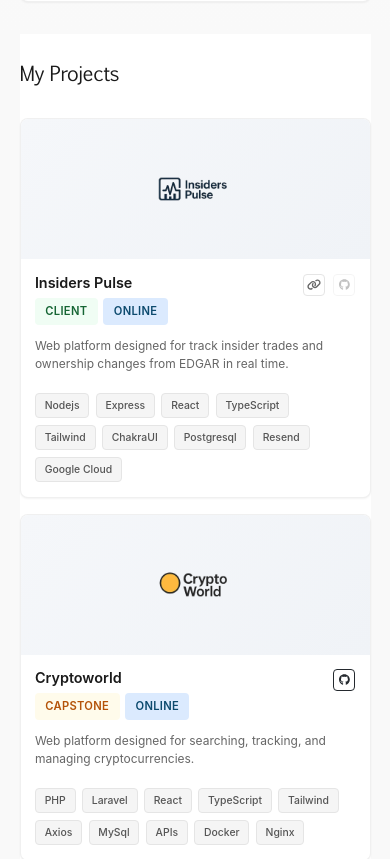
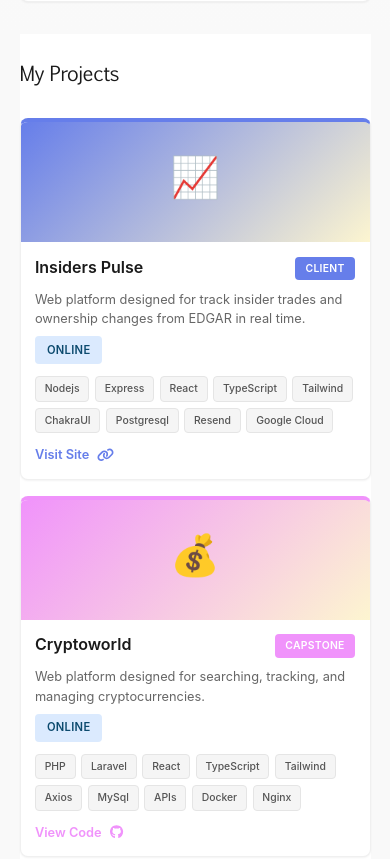
Before and after one commit to monsieurlopez/site_web_2.0, a React (Vite) app: page / in a window 390 px wide. Shown: the part 1539-2398 px from the top of the page. Built offline with nearby package versions, Linux system fonts and the light colour scheme; a web font is replaced by a local one.

Commit message:
refactor: redesign portfolio cards with aion style - gradient header with emoji, clean layout
Amp-Thread-ID: https://ampcode.com/threads/T-019bfacf-528e-7266-98e7-14e27658c022
Co-authored-by: Amp <amp@ampcode.com>

```diff
--- a/src/components/pages/Home/Portfolio.jsx
+++ b/src/components/pages/Home/Portfolio.jsx
@@ -8,10 +8,11 @@ import cryptoworldImage from "./assets/img-cryptoworld.webp";
 import insidersPulseImage from "./assets/img-insiderspulse.webp";
 import euroratesImage from "./assets/img-eurorates.webp";
 import "./Portfolio.css";
-import "./PortfolioModern.css";
+import "./PortfolioAionStyle.css";
 
 const featuredProjects = [
   {
+    id: 1,
     name: "Insiders Pulse",
     image: insidersPulseImage,
     url: "https://insiderspulse.com/",
@@ -32,8 +33,11 @@ const featuredProjects = [
     status: "Online",
     demo: true,
     githubPrive: true,
+    icon: "📈",
+    color: "#667eea",
   },
   {
+    id: 2,
     name: "Cryptoworld",
     image: cryptoworldImage,
     url: "https://cryptoworld.cloud/",
@@ -55,8 +59,11 @@ const featuredProjects = [
     status: "Online",
     demo: false,
     githubPrive: false,
+    icon: "💰",
+    color: "#f093fb",
   },
   {
+    id: 3,
     name: "Bárbara García Torres",
     image: barbaraGarciaImage,
     url: "https://www.barbaragarciatorresibclc.com/",
@@ -74,6 +81,8 @@ const featuredProjects = [
     status: "Online",
     demo: true,
     githubPrive: true,
+    icon: "🏥",
+    color: "#4facfe",
   },
 ];
 
@@ -87,59 +96,61 @@ const Portfolio = () => {
       </div>
 
       <div className="featured-projects">
-        {featuredProjects.map((card, index) => (
-          <article key={index} className="project-card-modern">
-            <div className="project-card-modern-image">
-              <img src={card.image} alt={card.name} loading="lazy" />
+        {featuredProjects.map((project) => (
+          <article
+            key={project.id}
+            className="portfolio-project-card"
+            style={{ "--card-color": project.color }}
+          >
+            <div className="portfolio-project-visual">
+              <div className="portfolio-project-emoji">{project.icon}</div>
             </div>
 
-            <div className="project-card-modern-content">
-              <div className="project-card-modern-header">
-                <div className="project-card-modern-title-section">
-                  <h3>{card.name}</h3>
-                  <div className="project-card-modern-badges-inline">
-                    <span className={`project-badge type-${card.type}`}>
-                      {card.type}
-                    </span>
-                    <span className={`project-badge status-${card.status}`}>
-                      {card.status}
+            <div className="portfolio-project-content">
+              <div className="portfolio-project-header">
+                <h3>{project.name}</h3>
+                <span className="portfolio-type-badge">{project.type}</span>
+              </div>
+
+              <p className="portfolio-project-description">{project.description}</p>
+
+              <div className="portfolio-project-meta">
+                <span className={`portfolio-status-badge status-${project.status}`}>
+                  {project.status}
                 </span>
               </div>
+
+              <div className="portfolio-project-tags">
+                {project.badges.map((badge, index) => (
+                  <span key={index} className="portfolio-project-tag">
+                    {badge}
+                  </span>
+                ))}
               </div>
 
-                <div className="project-card-modern-icons">
-                  {card.demo && (
+              <div className="portfolio-project-actions">
+                {project.demo && (
                   <a
-                      href={card.url}
+                    href={project.url}
                     target="_blank"
                     rel="noopener noreferrer"
-                      className="project-card-modern-visit-link"
-                      title="Visit the site"
+                    className="portfolio-project-link"
                   >
+                    Visit Site
                     <FontAwesomeIcon icon={faLink} />
                   </a>
                 )}
+                {!project.githubPrive && (
                   <a
-                    href={card.githubPrive ? undefined : card.github}
+                    href={project.github}
                     target="_blank"
                     rel="noopener noreferrer"
-                    className={`project-card-modern-github-icon ${card.githubPrive ? "disabled" : ""}`}
-                    title={`${card.githubPrive ? "Private repository" : "Go to GitHub"}`}
-                    onClick={(e) => card.githubPrive && e.preventDefault()}
+                    className="portfolio-project-link"
                   >
+                    View Code
                     <FontAwesomeIcon icon={faGithub} />
                   </a>
-                </div>
-              </div>
-
-              <p className="project-card-modern-description">{card.description}</p>
-
-              <div className="project-card-modern-tags">
-                {card.badges.map((badge, index) => (
-                  <span key={index} className="project-card-modern-tag">
-                    {badge}
-                  </span>
-                ))}
+                )}
               </div>
             </div>
           </article>
--- /dev/null
+++ b/src/components/pages/Home/PortfolioAionStyle.css
@@ -0,0 +1,298 @@
+/* ===== PORTFOLIO AION STYLE ===== */
+.featured-projects {
+  display: grid;
+  grid-template-columns: repeat(auto-fill, minmax(320px, 1fr));
+  gap: 2rem;
+}
+
+.portfolio-project-card {
+  background: white;
+  border-radius: 8px;
+  overflow: hidden;
+  transition: all 0.3s ease;
+  box-shadow: 0 1px 2px rgba(0, 0, 0, 0.05);
+  border: 1px solid rgba(0, 0, 0, 0.06);
+  display: flex;
+  flex-direction: column;
+  height: 100%;
+  border-top: 4px solid var(--card-color, #f4ce14);
+}
+
+.portfolio-project-card:hover {
+  transform: translateY(-8px);
+  box-shadow: 0 12px 32px rgba(0, 0, 0, 0.12);
+}
+
+/* Visual Section */
+.portfolio-project-visual {
+  height: 180px;
+  background: linear-gradient(135deg, var(--card-color, #f4ce14) 0%, rgba(244, 206, 20, 0.2) 100%);
+  display: flex;
+  align-items: center;
+  justify-content: center;
+  font-size: 4rem;
+  overflow: hidden;
+}
+
+.portfolio-project-emoji {
+  animation: float 3s ease-in-out infinite;
+}
+
+@keyframes float {
+  0%, 100% {
+    transform: translateY(0px);
+  }
+  50% {
+    transform: translateY(-10px);
+  }
+}
+
+/* Content Section */
+.portfolio-project-content {
+  padding: 1.5rem;
+  flex: 1;
+  display: flex;
+  flex-direction: column;
+}
+
+.portfolio-project-header {
+  display: flex;
+  justify-content: space-between;
+  align-items: flex-start;
+  gap: 1rem;
+  margin-bottom: 1rem;
+}
+
+.portfolio-project-header h3 {
+  font-size: 1.3rem;
+  color: #1a1a1a;
+  margin: 0;
+  font-weight: 600;
+  font-family: -apple-system, BlinkMacSystemFont, "Segoe UI", "Roboto", sans-serif;
+  line-height: 1.3;
+}
+
+.portfolio-type-badge {
+  background: var(--card-color, #f4ce14);
+  color: white;
+  padding: 0.3rem 0.8rem;
+  border-radius: 4px;
+  font-size: 0.75rem;
+  font-weight: 600;
+  text-transform: uppercase;
+  white-space: nowrap;
+  font-family: -apple-system, BlinkMacSystemFont, "Segoe UI", "Roboto", sans-serif;
+  letter-spacing: 0.3px;
+}
+
+.portfolio-project-description {
+  color: #666;
+  font-size: 0.95rem;
+  line-height: 1.5;
+  margin-bottom: 1rem;
+  font-family: -apple-system, BlinkMacSystemFont, "Segoe UI", "Roboto", sans-serif;
+  flex-grow: 1;
+}
+
+/* Meta/Status */
+.portfolio-project-meta {
+  margin-bottom: 1rem;
+}
+
+.portfolio-status-badge {
+  display: inline-block;
+  padding: 0.35rem 0.75rem;
+  border-radius: 4px;
+  font-size: 0.7rem;
+  font-weight: 600;
+  text-transform: uppercase;
+  letter-spacing: 0.3px;
+  font-family: -apple-system, BlinkMacSystemFont, "Segoe UI", "Roboto", sans-serif;
+}
+
+.status-Online {
+  background: #dbeafe;
+  color: #0c4a6e;
+}
+
+.status-Demo {
+  background: #fef3c7;
+  color: #92400e;
+}
+
+/* Tags */
+.portfolio-project-tags {
+  display: flex;
+  flex-wrap: wrap;
+  gap: 0.4rem;
+  margin-bottom: 1rem;
+}
+
+.portfolio-project-tag {
+  display: inline-block;
+  padding: 0.35rem 0.7rem;
+  background: #f5f5f5;
+  color: #555;
+  border-radius: 4px;
+  font-size: 0.75rem;
+  font-weight: 500;
+  font-family: -apple-system, BlinkMacSystemFont, "Segoe UI", "Roboto", sans-serif;
+  border: 1px solid #e5e5e5;
+  transition: all 0.2s ease;
+}
+
+.portfolio-project-tag:hover {
+  background: var(--card-color, #f4ce14);
+  color: white;
+  border-color: var(--card-color, #f4ce14);
+}
+
+/* Actions */
+.portfolio-project-actions {
+  display: flex;
+  gap: 0.75rem;
+  flex-wrap: wrap;
+  margin-top: auto;
+}
+
+.portfolio-project-link {
+  display: inline-flex;
+  align-items: center;
+  gap: 0.5rem;
+  color: var(--card-color, #f4ce14);
+  font-weight: 600;
+  text-decoration: none;
+  transition: all 0.3s ease;
+  font-size: 0.9rem;
+  font-family: -apple-system, BlinkMacSystemFont, "Segoe UI", "Roboto", sans-serif;
+}
+
+.portfolio-project-link:hover {
+  gap: 0.8rem;
+  color: #1a1a1a;
+}
+
+.portfolio-project-link svg {
+  transition: transform 0.3s ease;
+  font-size: 0.85rem;
+}
+
+.portfolio-project-link:hover svg {
+  transform: rotate(45deg) translateX(2px);
+}
+
+/* ===== RESPONSIVE ===== */
+@media (max-width: 1024px) {
+  .featured-projects {
+    grid-template-columns: repeat(auto-fill, minmax(280px, 1fr));
+    gap: 1.5rem;
+  }
+
+  .portfolio-project-visual {
+    height: 160px;
+    font-size: 3.5rem;
+  }
+
+  .portfolio-project-content {
+    padding: 1.25rem;
+  }
+
+  .portfolio-project-header h3 {
+    font-size: 1.2rem;
+  }
+
+  .portfolio-project-description {
+    font-size: 0.9rem;
+  }
+}
+
+@media (max-width: 768px) {
+  .featured-projects {
+    grid-template-columns: repeat(auto-fill, minmax(240px, 1fr));
+    gap: 1.25rem;
+  }
+
+  .portfolio-project-visual {
+    height: 140px;
+    font-size: 3rem;
+  }
+
+  .portfolio-project-content {
+    padding: 1rem;
+  }
+
+  .portfolio-project-header h3 {
+    font-size: 1.1rem;
+  }
+
+  .portfolio-project-header {
+    margin-bottom: 0.75rem;
+  }
+
+  .portfolio-project-description {
+    font-size: 0.85rem;
+    margin-bottom: 0.75rem;
+  }
+
+  .portfolio-project-tag {
+    font-size: 0.7rem;
+    padding: 0.3rem 0.6rem;
+  }
+
+  .portfolio-project-link {
+    font-size: 0.85rem;
+  }
+}
+
+@media (max-width: 480px) {
+  .featured-projects {
+    grid-template-columns: 1fr;
+    gap: 1rem;
+  }
+
+  .portfolio-project-visual {
+    height: 120px;
+    font-size: 2.5rem;
+  }
+
+  .portfolio-project-content {
+    padding: 0.9rem;
+  }
+
+  .portfolio-project-header h3 {
+    font-size: 1rem;
+  }
+
+  .portfolio-project-header {
+    margin-bottom: 0.6rem;
+    gap: 0.5rem;
+  }
+
+  .portfolio-project-description {
+    font-size: 0.8rem;
+    margin-bottom: 0.5rem;
+  }
+
+  .portfolio-project-meta {
+    margin-bottom: 0.75rem;
+  }
+
+  .portfolio-project-tags {
+    margin-bottom: 0.75rem;
+    gap: 0.35rem;
+  }
+
+  .portfolio-project-tag {
+    font-size: 0.65rem;
+    padding: 0.25rem 0.55rem;
+  }
+
+  .portfolio-type-badge {
+    font-size: 0.65rem;
+    padding: 0.25rem 0.65rem;
+  }
+
+  .portfolio-project-link {
+    font-size: 0.8rem;
+  }
+}
```
Also changed, not shown: 13 other files (tests, documents, lock files or other folders). Lines whose indentation alone changed are shown as unchanged.
